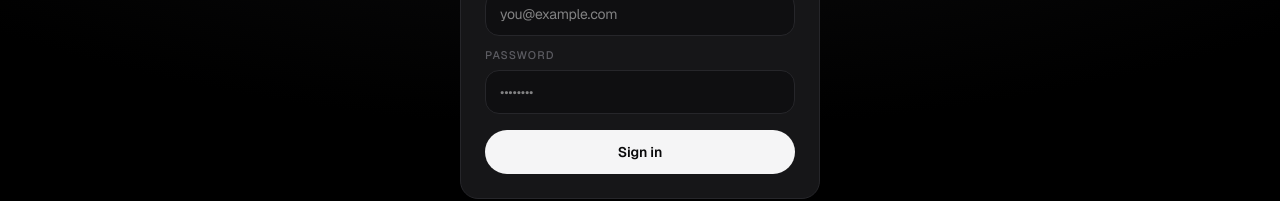
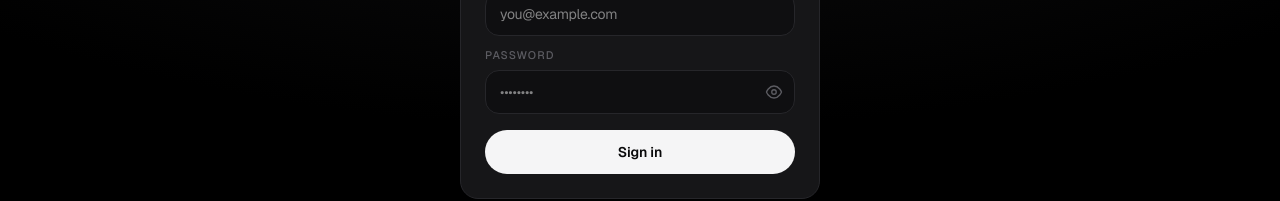
Before and after one commit to Vectoruxdev/zitting-hq, a Next.js app: page /login in a window 1280 px wide. Shown: the part 389-590 px from the top of the page. Built offline with nearby package versions, Linux system fonts and the light colour scheme; no server answers.

Commit message:
feat(auth): show/hide password eye toggle on login + set-password
Co-Authored-By: Claude Opus 4.8 (1M context) <noreply@anthropic.com>

```diff
--- a/src/app/auth/set-password/page.tsx
+++ b/src/app/auth/set-password/page.tsx
@@ -3,6 +3,7 @@
 import { useEffect, useRef, useState } from "react";
 import { useRouter } from "next/navigation";
 import { createSupabaseBrowserClient } from "@/lib/supabase/client";
+import { PasswordInput } from "@/components/password-input";
 
 export default function SetPasswordPage() {
   const router = useRouter();
@@ -64,8 +65,8 @@ export default function SetPasswordPage() {
             <>
               <p style={{ margin: "0 0 18px", fontSize: 13.5, color: "var(--text-secondary)" }}>Choose a password to finish setting up your Family HQ login.</p>
               <form onSubmit={submit} style={{ display: "flex", flexDirection: "column", gap: 12 }}>
-                <input type="password" placeholder="New password" value={pw} onChange={(e) => setPw(e.target.value)} style={field} autoComplete="new-password" />
-                <input type="password" placeholder="Confirm password" value={pw2} onChange={(e) => setPw2(e.target.value)} style={field} autoComplete="new-password" />
+                <PasswordInput placeholder="New password" value={pw} onChange={(e) => setPw(e.target.value)} style={field} autoComplete="new-password" />
+                <PasswordInput placeholder="Confirm password" value={pw2} onChange={(e) => setPw2(e.target.value)} style={field} autoComplete="new-password" />
                 {error ? <p style={{ margin: 0, fontSize: 13, color: "var(--negative)" }}>{error}</p> : null}
                 <button type="submit" disabled={busy} style={{ height: 44, marginTop: 4, borderRadius: "var(--radius-pill, 999px)", border: "1px solid transparent", background: "var(--btn-primary-bg)", color: "var(--btn-primary-fg)", fontSize: 14, fontWeight: 600, cursor: busy ? "default" : "pointer", opacity: busy ? 0.6 : 1 }}>
                   {busy ? "Saving…" : "Set password & continue"}
--- a/src/app/login/login-form.tsx
+++ b/src/app/login/login-form.tsx
@@ -2,6 +2,7 @@
 
 import { useActionState } from "react";
 import { signIn, type SignInState } from "./actions";
+import { PasswordInput } from "@/components/password-input";
 
 export function LoginForm({ redirectTo }: { redirectTo: string }) {
   const [state, formAction, pending] = useActionState<SignInState, FormData>(signIn, {});
@@ -34,9 +35,8 @@ export function LoginForm({ redirectTo }: { redirectTo: string }) {
       </label>
       <label style={{ display: "flex", flexDirection: "column", gap: 6 }}>
         <span className="zt-eyebrow">Password</span>
-        <input
+        <PasswordInput
           name="password"
-          type="password"
           autoComplete="current-password"
           required
           placeholder="••••••••"
--- /dev/null
+++ b/src/components/password-input.tsx
@@ -0,0 +1,57 @@
+"use client";
+
+import { useState } from "react";
+
+/**
+ * Password field with a show/hide eye toggle. Works both uncontrolled (pass
+ * `name` for form submission) and controlled (pass `value`/`onChange`).
+ */
+export function PasswordInput({
+  style,
+  ...rest
+}: React.InputHTMLAttributes<HTMLInputElement>) {
+  const [show, setShow] = useState(false);
+  return (
+    <span style={{ position: "relative", display: "block" }}>
+      <input
+        {...rest}
+        type={show ? "text" : "password"}
+        style={{ ...style, paddingRight: 42 }}
+      />
+      <button
+        type="button"
+        onClick={() => setShow((s) => !s)}
+        aria-label={show ? "Hide password" : "Show password"}
+        aria-pressed={show}
+        title={show ? "Hide password" : "Show password"}
+        style={{
+          position: "absolute",
+          right: 6,
+          top: "50%",
+          transform: "translateY(-50%)",
+          display: "inline-flex",
+          alignItems: "center",
+          justifyContent: "center",
+          padding: 6,
+          background: "transparent",
+          border: "none",
+          cursor: "pointer",
+          color: "var(--text-tertiary)",
+        }}
+      >
+        {show ? (
+          <svg width="18" height="18" viewBox="0 0 24 24" fill="none" stroke="currentColor" strokeWidth="1.8" strokeLinecap="round" strokeLinejoin="round">
+            <path d="M9.9 4.24A9.1 9.1 0 0 1 12 4c7 0 10 8 10 8a18 18 0 0 1-2.2 3.3M6.6 6.6A18 18 0 0 0 2 12s3 8 10 8a9 9 0 0 0 5.4-1.6" />
+            <path d="M9.9 9.9a3 3 0 0 0 4.2 4.2" />
+            <path d="M2 2l20 20" />
+          </svg>
+        ) : (
+          <svg width="18" height="18" viewBox="0 0 24 24" fill="none" stroke="currentColor" strokeWidth="1.8" strokeLinecap="round" strokeLinejoin="round">
+            <path d="M2 12s3-8 10-8 10 8 10 8-3 8-10 8-10-8-10-8z" />
+            <circle cx="12" cy="12" r="3" />
+          </svg>
+        )}
+      </button>
+    </span>
+  );
+}
```
